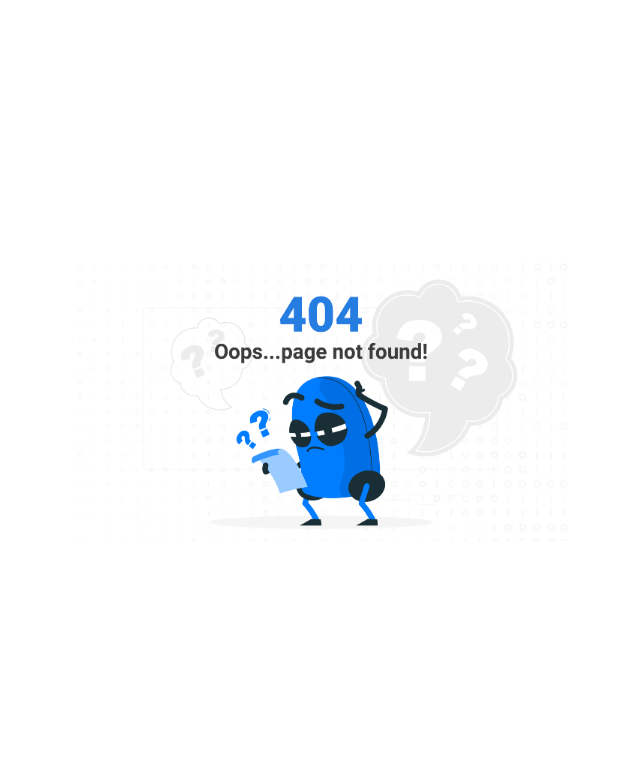
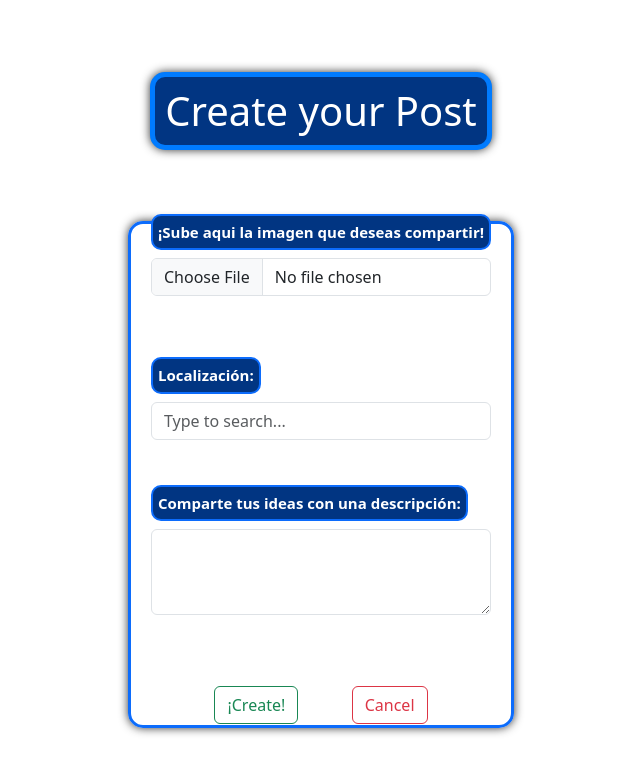
Before and after one commit to HelixGuardi/beaglo-app-client, a React (Vite) app: page /create-post in a window 1280 px wide. Shown: the top 774 px of the page, without its empty margins (319-959 px from the left). Built offline with nearby package versions, Linux system fonts and the light colour scheme.

Commit message:
create post page Initial Stage DONE

```diff
--- a/src/App.css
+++ b/src/App.css
@@ -179,7 +179,7 @@
 
 /*** Card Section ***/
 .post-card-container {
-  border: 2px solid #6997fc;
+  border: 3px solid #6997fc;
   border-radius: 10px;
 
   background-color: #F7F8FA;
@@ -272,6 +272,28 @@
   gap: 10px;
 }
 
+.dropdown-toggle::after {
+  display: none !important;
+}
+
+  /*** Estiliza el menú desplegable ***/
+  .custom-dropdown {
+    background-color: #f8f9fa !important;
+    border: 1px solid #007bff !important;
+    border-radius: 8px !important;
+    padding: 0 !important;
+  }
+
+  .custom-dropdown .dropdown-item {
+    color: #007bff !important;
+    padding: 10px 20px !important;
+  }
+
+  .custom-dropdown .dropdown-item:hover {
+    background-color: #007bff !important;
+    color: #fff !important;
+  }
+
 /*** Navbar Section ***/
 .nav-container {
   position: fixed;
@@ -308,3 +330,58 @@
 .nav-container button:hover {
   border: 2px solid #6997fc;
 }
+
+/*** Create Post ***/
+.create-post-container {
+  height: 100dvh;
+  padding: 10px;
+
+  display: flex;
+  flex-direction: column;
+  justify-content: space-evenly;
+  align-items: center;
+}
+
+.basic-title-layout {
+  padding: 10px;
+
+  border: 5px solid #007bff;
+  border-radius: 15px;
+  background-color: #013582;
+  box-shadow: 0 0 10px #333;
+
+  color: #fff;
+}
+
+.general-form-app {
+  height: 65%;
+  padding: 20px;
+
+  border: 3px solid #0c6cfc;
+  border-radius: 15px;
+  box-shadow: 0px 0px 10px #333;
+
+  display: flex;
+  flex-direction: column;
+  justify-content: center;
+  gap: 45px;
+}
+
+.general-form-app label {
+  padding: 5px;
+
+  font-weight: bold;
+  font-size: 15px;
+  color: #fff;
+
+  border: 2px solid #0c6cfc;
+  border-radius: 10px;
+  background-color: #013582;
+}
+
+.form-control-btns {
+  padding: 10px;
+  display: flex;
+  justify-content: space-evenly;
+  align-items: center;
+}
--- a/src/App.jsx
+++ b/src/App.jsx
@@ -4,6 +4,8 @@ import Signup from './pages/Signup'
 import LoginPage from './pages/LoginPage'
 import NotFoundPage from './pages/NotFoundPage'
 import FeedPage from './pages/FeedPage'
+import ProfilePage from './pages/ProfilePage'
+import CreatePost from './pages/CreatePost'
 
 function App() {
 
@@ -13,6 +15,8 @@ function App() {
         <Route path="/signup" element={ <Signup /> }/>
         <Route path="/login" element={ <LoginPage/> }/>
         <Route path="/feed" element={ <FeedPage/> } />
+        <Route path="/profile/:userId" element={ <ProfilePage/> } />
+        <Route path="/create-post" element={ <CreatePost/> } />
 
         <Route path="*" element={<NotFoundPage />} />
       </Routes>
--- a/src/components/Card.jsx
+++ b/src/components/Card.jsx
@@ -47,10 +47,15 @@ function Card (props) {
                 <img src={commentIcon} alt="comment" />
               </button>
             </div>
-            <div className="config-post">
-                <button id="config-post-btn">
+            <div className="config-post dropdown">
+                <button id="config-post-btn" className='btn dropdown-toggle' data-bs-toggle='dropdown'>
                   <img src={dotsConfig} alt="config" />
                 </button>
+                <ul className='dropdown-menu custom-dropdow'>
+                  <li><a className='dropdown-item' href="#"></a>Comments</li>
+                  <li><a className='dropdown-item' href="#"></a>More Details</li>
+                  <li><a className='dropdown-item' href="#"></a>Edit Post</li>
+                </ul>
             </div>
           </div>
       </div>
--- a/src/components/Navbar.jsx
+++ b/src/components/Navbar.jsx
@@ -1,35 +1,63 @@
-import homeIcon from '../assets/home-icon.webp'
-import messageIcon from '../assets/message-icon.png'
-import createNewIcon from '../assets/create-new-post-icon.png'
-import magnifyingGlassIcon from '../assets/magnifying-glass.png'
-import profileIcon from '../assets/profile-icon-degrade-blue-color.png'
+import homeIcon from "../assets/home-icon.webp";
+import messageIcon from "../assets/message-icon.png";
+import createNewIcon from "../assets/create-new-post-icon.png";
+import magnifyingGlassIcon from "../assets/magnifying-glass.png";
+import profileIcon from "../assets/profile-icon-degrade-blue-color.png";
+import { Link } from "react-router-dom";
 
-function Navbar () {
-  return(
+function Navbar() {
+
+  return (
     <>
       <nav className="nav-container">
+        <Link to="/feed">
           <button id="home-icon-btn" className="btn-basic-config">
-          <img src={homeIcon} alt="home icon" className="icon-basic-config"/>
+            <img src={homeIcon} alt="home icon" className="icon-basic-config" />
           </button>
+        </Link>
 
+        <Link>
           <button id="message-icon-btn" className="btn-basic-config">
-          <img src={messageIcon} alt="message icon" className="icon-basic-config"/>
+            <img
+              src={messageIcon}
+              alt="message icon"
+              className="icon-basic-config"
+            />
           </button>
+        </Link>
 
+        <Link to="/create-post">
           <button id="create-post-icon-btn" className="btn-basic-config">
-          <img src={createNewIcon} alt="new post icon" className="icon-basic-config"/>
+            <img
+              src={createNewIcon}
+              alt="new post icon"
+              className="icon-basic-config"
+            />
           </button>
+        </Link>
 
+        <Link>
           <button id="maginifying-glass-icon-btn" className="btn-basic-config">
-          <img src={magnifyingGlassIcon} alt="magnifying glass icon" className="icon-basic-config"/>
+            <img
+              src={magnifyingGlassIcon}
+              alt="magnifying glass icon"
+              className="icon-basic-config"
+            />
           </button>
+        </Link>
 
+        <Link>
           <button id="profile-icon-btn" className="btn-basic-config">
-          <img src={profileIcon} alt="profile icon" className="icon-basic-config"/>
+            <img
+              src={profileIcon}
+              alt="profile icon"
+              className="icon-basic-config"
+            />
           </button>
+        </Link>
       </nav>
     </>
-  )
+  );
 }
 
 export default Navbar;
--- a/src/components/PostList.jsx
+++ b/src/components/PostList.jsx
@@ -1,44 +1,16 @@
-import axios from "axios";
-import { useEffect, useState } from "react"
 import Card from "./Card";
 
 
-function PostList () {
+function PostList (props) {
 
-  const [postsCard, setPostsCard] = useState([]);
-
-  useEffect(() => {
-    getData()
-  }, []);
-
-  const getData = async() => {
-
-    try {
-
-      const response = await axios.get(`${import.meta.env.VITE_SERVER_URL}/api/posts`)
-      console.log(response)
-      setPostsCard(response.data)
-
-    } catch (error) {
-      console.log(error)
-    }
-
-  }
-
-  if(postsCard.length === 0) {
-    return(
-      <div className="loading-container">
-        <p>Loading...</p>
-      </div>
-    )
-  }
+  const { postsCard } = props
 
   return (
     <>
       <div className="posts-list-container">
         {postsCard.map((eachPost) => {
           return(
-            <Card id={eachPost._id} eachPost={eachPost}/>
+            <Card key={eachPost._id} eachPost={eachPost}/>
           )
         })}
       </div>
--- /dev/null
+++ b/src/pages/CreatePost.jsx
@@ -0,0 +1,53 @@
+function CreatePost() {
+  return (
+    <div className="create-post-container">
+      <h1 className="basic-title-layout">Create your Post</h1>
+      <form className="general-form-app">
+        <div class="mb-3">
+          <label for="formFile" class="form-label">
+            ¡Sube aqui la imagen que deseas compartir!
+          </label>
+          <input class="form-control" type="file" id="formFile" />
+        </div>
+        <div className="location-input-container">
+          <label for="exampleDataList" class="form-label">
+            Localización:
+          </label>
+          <input
+            class="form-control"
+            list="datalistOptions"
+            id="exampleDataList"
+            placeholder="Type to search..."
+          />
+          <datalist id="datalistOptions">
+            <option value="Mallorca, España" />
+            <option value="Madrid, España" />
+            <option value="Barcelona, España" />
+            <option value="Bournemouth, Inglaterra" />
+            <option value="Rio de Janeiro, Brasil" />
+          </datalist>
+        </div>
+        <div class="mb-3">
+          <label for="exampleFormControlTextarea1" class="form-label">
+            Comparte tus ideas con una descripción:
+          </label>
+          <textarea
+            class="form-control"
+            id="exampleFormControlTextarea1"
+            rows="3"
+          ></textarea>
+        </div>
+        <div className="form-control-btns">
+          <button type="button" class="btn btn-outline-success">
+            ¡Create!
+          </button>
+          <button type="button" class="btn btn-outline-danger">
+            Cancel
+          </button>
+        </div>
+      </form>
+    </div>
+  );
+}
+
+export default CreatePost;
--- a/src/pages/FeedPage.jsx
+++ b/src/pages/FeedPage.jsx
@@ -1,10 +1,37 @@
 import Logo from '../assets/logo-name-icon-removebg.png'
 import Navbar from '../components/Navbar';
 import PostList from '../components/PostList';
+import axios from "axios";
+import { useEffect, useState } from "react"
 
 function FeedPage() {
 
+  const [postsCard, setPostsCard] = useState([]);
 
+  useEffect(() => {
+    getData()
+  }, []);
+
+  const getData = async() => {
+
+    try {
+
+      const response = await axios.get(`${import.meta.env.VITE_SERVER_URL}/api/posts`)
+      setPostsCard(response.data)
+
+    } catch (error) {
+      console.log(error)
+    }
+
+  }
+
+  if(postsCard.length === 0) {
+    return(
+      <div className="loading-container">
+        <p>Loading...</p>
+      </div>
+    )
+  }
 
   return (
       <div className="feed-page-container">
@@ -13,7 +40,7 @@ function FeedPage() {
         </header>
         <section className='posts-list'>
           <div className='post-container'>
-            <PostList/>
+            <PostList postsCard={postsCard}/>
           </div>
         </section>
           <div className='nav-section'>
--- /dev/null
+++ b/src/pages/ProfilePage.jsx
@@ -0,0 +1,7 @@
+function ProfilePage() {
+  return(
+    <></>
+  )
+}
+
+export default ProfilePage;
```
Lines whose indentation alone changed are shown as unchanged.
